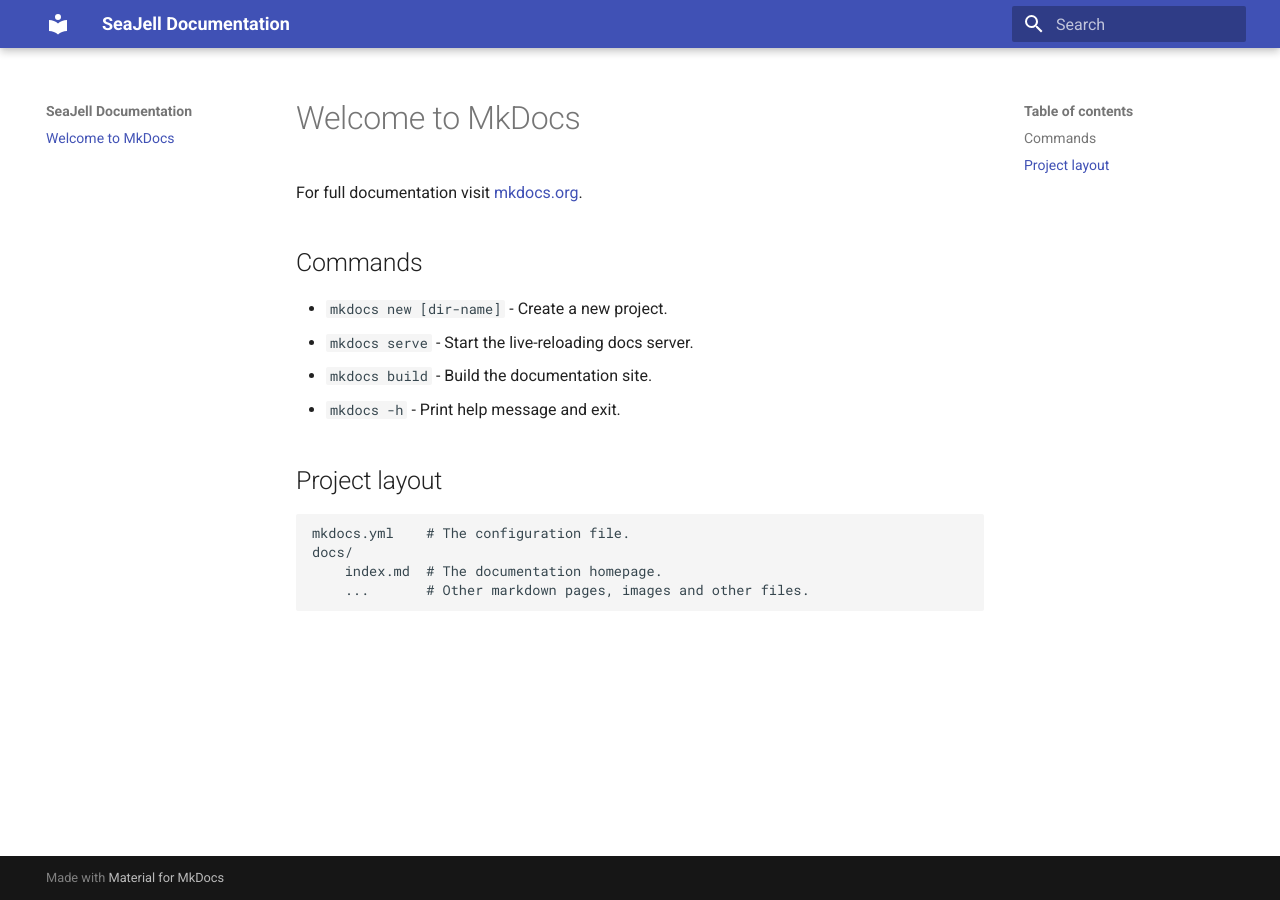
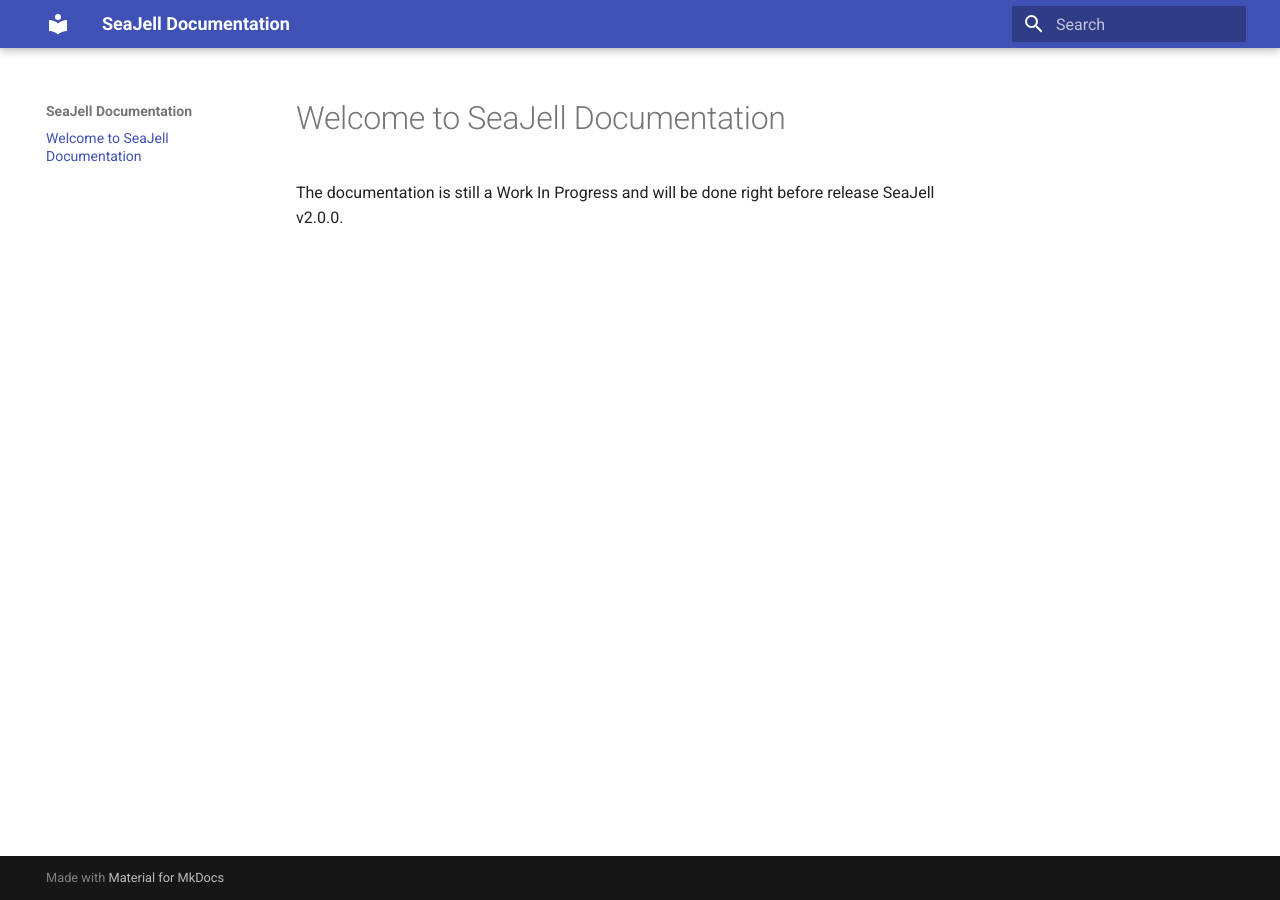
Before and after one commit to seajell/seajell-documentation, an MkDocs documentation site: the page built from docs/index.md, in a window 1280 px wide. Built offline with MkDocs 1.6.1 and Material for MkDocs 9.7.7, drawn with Linux system fonts in a browser that asks for light colours.

```diff
--- a/docs/index.md
+++ b/docs/index.md
@@ -1,17 +1,3 @@
-# Welcome to MkDocs
+# Welcome to SeaJell Documentation
 
-For full documentation visit [mkdocs.org](https://www.mkdocs.org).
-
-## Commands
-
-* `mkdocs new [dir-name]` - Create a new project.
-* `mkdocs serve` - Start the live-reloading docs server.
-* `mkdocs build` - Build the documentation site.
-* `mkdocs -h` - Print help message and exit.
-
-## Project layout
-
-    mkdocs.yml    # The configuration file.
-    docs/
-        index.md  # The documentation homepage.
-        ...       # Other markdown pages, images and other files.
+The documentation is still a Work In Progress and will be done right before release SeaJell v2.0.0.
--- /dev/null
+++ b/docs/requirements.txt
@@ -0,0 +1,2 @@
+mkdocs
+mkdocs-material
```
Also changed, not shown: readthedocs.yaml (added, +7 -0 lines), site/404.html, site/index.html, site/requirements.txt (added), site/search/search_index.json, 1 other file.
